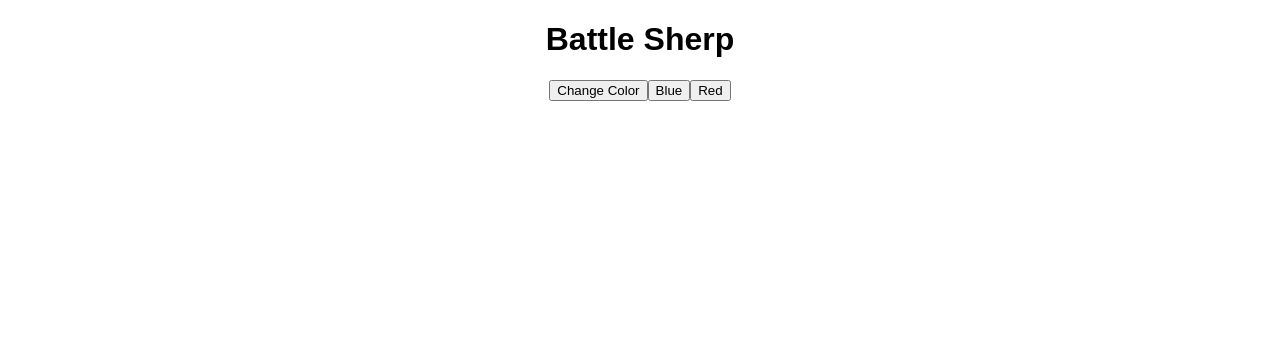
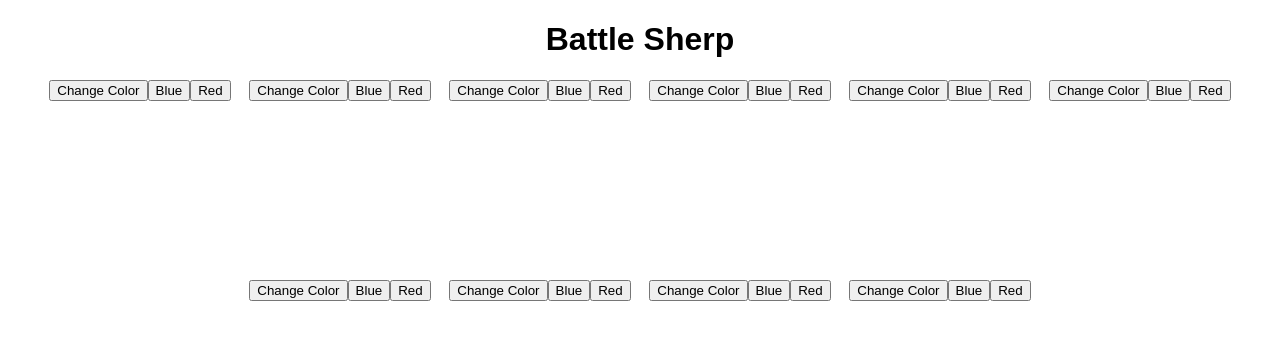
Before and after one commit to jaderosse/battle_react, a React (Create React App) app in the folder client/: page / in a window 1280 px wide. Shown: the top 340 px of the page. Built offline with nearby package versions, Linux system fonts and the light colour scheme; no server answers.

Commit message:
rendering multiple socket comps but need to hook up id

```diff
--- a/client/src/App.css
+++ b/client/src/App.css
@@ -2,7 +2,7 @@
   text-align: center;
 }
 
-#cell {
+.cell {
   width: 200px;
   height: 200px;
   display: inline-block;
--- a/client/src/Board.js
+++ b/client/src/Board.js
@@ -3,24 +3,17 @@ import Socket from './socket.js';
 
 
 class Board extends Component {
-	constructor(){
-		super();
-		this.state = {
-			squares: Array(64).fill(null)
-			}
+	render(){
+		let cells = [];
+  	for (let i = 0; i < 10; i++) {
+    	cells.push(<Socket value={i} />);
+  	}
+			return (
+				<div>
+					{cells}
+				</div>
+			)
 		}
-
-	renderCell(i){
-		return <Socket position={this.state.squares[i]} />
 	}
 
-	render(){
-			return (
-				<div>
-					{this.renderCell(19)}
-				</div>
-			)
-	}
-}
-
 export default Board;
--- a/client/src/socket.js
+++ b/client/src/socket.js
@@ -7,10 +7,11 @@ class Socket extends Component {
     super();
     this.state = {
       endpoint: "http://127.0.0.1:4001/",
-      color: 'white',
-      position: ''
+      color: 'white'
     }
   }
+
+  //this.props.value
 
   //eventually want controls without buttons
   //click inside component to change color based on if ship is present
@@ -20,7 +21,6 @@ class Socket extends Component {
   //give each cell unique id, then connect each w/socket
 
 componentDidMount = () => {
-  this.setState({position: this.props.position})
   const socket = socketIOClient(this.state.endpoint)
   socket.on('color has changed', (col) => {
     // document.body.style.backgroundColor = col
@@ -34,9 +34,9 @@ componentDidMount = () => {
   }
 
   render() {
-    console.log(this.state.position)
+    console.log()
     return (
-      <div id="cell" style={{backgroundColor: this.state.color}}>
+      <div id={this.props.value} className="cell" style={{backgroundColor: this.state.color}}>
         <button onClick={() => this.send() }>Change Color</button>
         <button id="blue" onClick={() => this.setState({color: 'blue'})}>Blue</button>
         <button id="red" onClick={() => this.setState({color: 'red'})}>Red</button>
```
